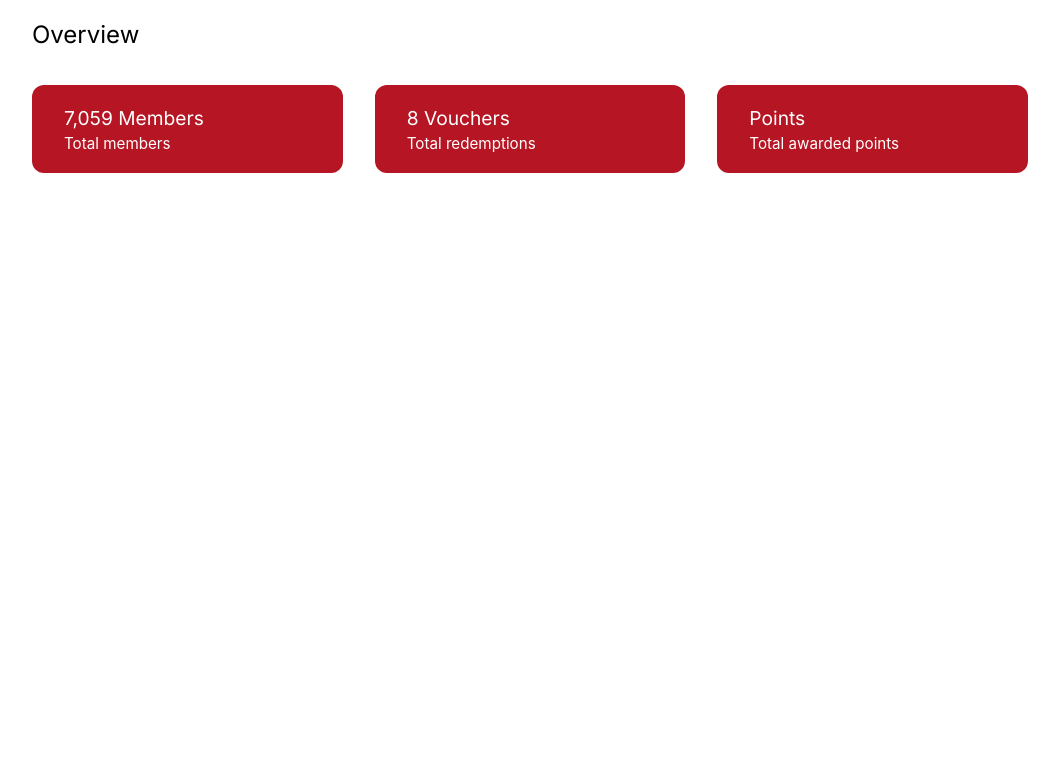
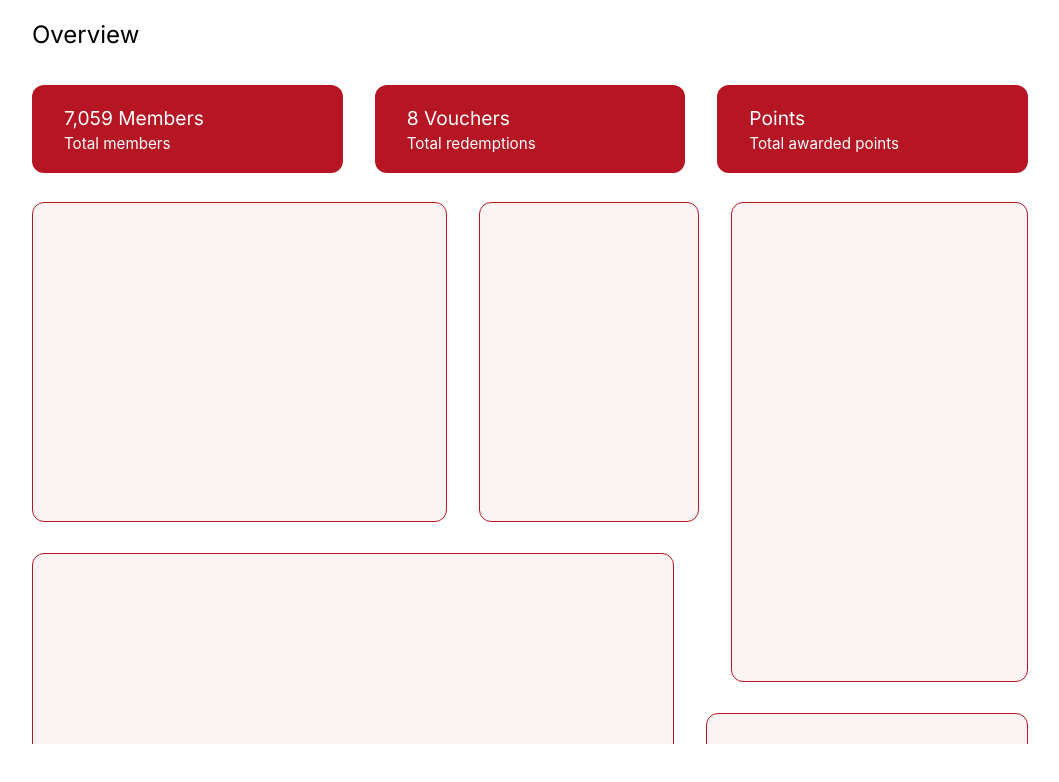
Before and after one commit to ivanlelis-27/amesco-admin, an Angular app in the folder admin-portal/: page /dashboard in a window 1280 px wide. Shown: the top 782 px of the page, without its empty margins (220-1279 px from the left). Built offline with nearby package versions, Linux system fonts and the light colour scheme.

Commit message:
done with dashboard layout. (to add text and integrate backend next)

```diff
--- a/admin-portal/src/app/pages/dashboard/dashboard.html
+++ b/admin-portal/src/app/pages/dashboard/dashboard.html
@@ -24,6 +24,40 @@
                     <div class="dashboard-card-desc">Total awarded points</div>
                 </div>
             </div>
+            <div class="dashboard-summary-first-row">
+                <div class="dashboard-card summary-card">
+                    <div class="dashboard-card-header">
+                        <div class="dashboard-card-title"></div>
+                    </div>
+                    <div class="dashboard-card-desc"></div>
+                </div>
+                <div class="dashboard-card redemption-card">
+                    <div class="dashboard-card-header">
+                        <div class="dashboard-card-title"></div>
+                    </div>
+                    <div class="dashboard-card-desc"></div>
+                </div>
+                <div class="dashboard-card ranking-card">
+                    <div class="dashboard-card-header">
+                        <div class="dashboard-card-title"></div>
+                    </div>
+                    <div class="dashboard-card-desc"></div>
+                </div>
+            </div>
+            <div class="dashboard-summary-second-row">
+                <div class="dashboard-card transactions-card">
+                    <div class="dashboard-card-header">
+                        <div class="dashboard-card-title"></div>
+                    </div>
+                    <div class="dashboard-card-desc"></div>
+                </div>
+                <div class="dashboard-card member-card">
+                    <div class="dashboard-card-header">
+                        <div class="dashboard-card-title"></div>
+                    </div>
+                    <div class="dashboard-card-desc"></div>
+                </div>
+            </div>
         </div>
     </div>
 </div>
--- a/admin-portal/src/app/pages/dashboard/dashboard.scss
+++ b/admin-portal/src/app/pages/dashboard/dashboard.scss
@@ -32,12 +32,15 @@
 }
 
 .dashboard-main {
-    flex: 1;
+    flex: 1 1 auto;
     display: flex;
     flex-direction: column;
     min-width: 0;
     padding-left: 2rem;
     padding-right: 2rem;
+    overflow-y: auto;
+    max-height: calc(100vh - 56px);
+    /* 56px is header height, adjust if needed */
 }
 
 .dashboard-main h2 {
@@ -61,7 +64,6 @@
     border-radius: 12px;
     padding: 1.3rem 2rem;
     min-width: 220px;
-    flex: 1;
     display: flex;
     flex-direction: column;
     align-items: flex-start;
@@ -89,3 +91,83 @@
     color: #ffffff;
     font-size: 0.95rem;
 }
+
+.dashboard-summary-first-row {
+    display: flex;
+    margin-top: 0.8rem;
+    gap: 2rem;
+    height: 20rem;
+    align-items: flex-start;
+    /* cards stick to the top of the row */
+    overflow: visible;
+    /* allow taller cards to spill down */
+    position: relative;
+}
+
+.dashboard-summary-second-row {
+    display: flex;
+    margin-top: 1.9rem;
+    gap: 2rem;
+    align-items: flex-end;
+}
+
+
+.summary-card {
+    display: flex;
+    flex-direction: column;
+    justify-content: flex-start;
+    margin-top: 1rem;
+    background: #fcf4f4;
+    border: 1px solid #b61624;
+    width: 34.5rem;
+    height: 20rem;
+}
+
+.redemption-card {
+    display: flex;
+    flex-direction: column;
+    justify-content: flex-start;
+    margin-top: 1rem;
+    background: #fcf4f4;
+    border: 1px solid #b61624;
+    width: 14.5rem;
+    height: 20rem;
+}
+
+.ranking-card {
+    display: flex;
+    position: relative;
+    z-index: 1;
+    flex-direction: column;
+    justify-content: flex-start;
+    margin-top: 1rem;
+    background: #fcf4f4;
+    border: 1px solid #b61624;
+    width: 24.2rem;
+    height: 30rem;
+    z-index: 20;
+}
+
+.transactions-card {
+    display: flex;
+    flex-direction: column;
+    justify-content: flex-start;
+    margin-top: 1rem;
+    margin-bottom: 2rem;
+    background: #fcf4f4;
+    border: 1px solid #b61624;
+    width: 51rem;
+    height: 20rem;
+}
+
+.member-card {
+    display: flex;
+    flex-direction: column;
+    justify-content: flex-start;
+    margin-top: 1rem;
+    margin-bottom: 2rem;
+    background: #fcf4f4;
+    border: 1px solid #b61624;
+    width: 25rem;
+    height: 10rem;
+}
```
